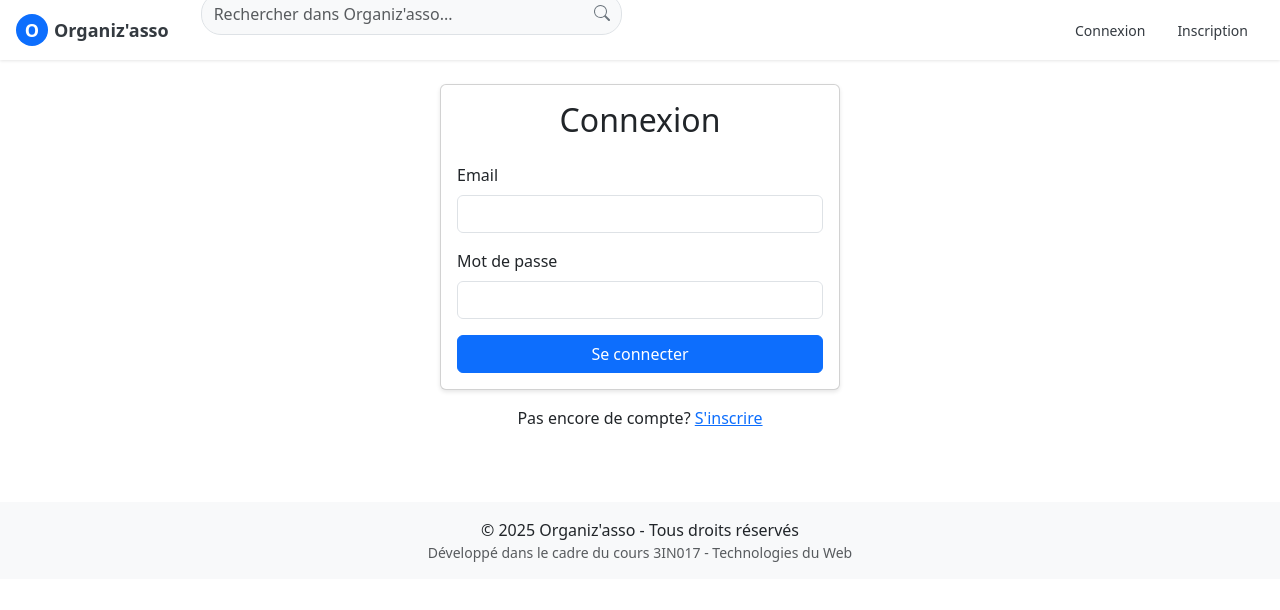
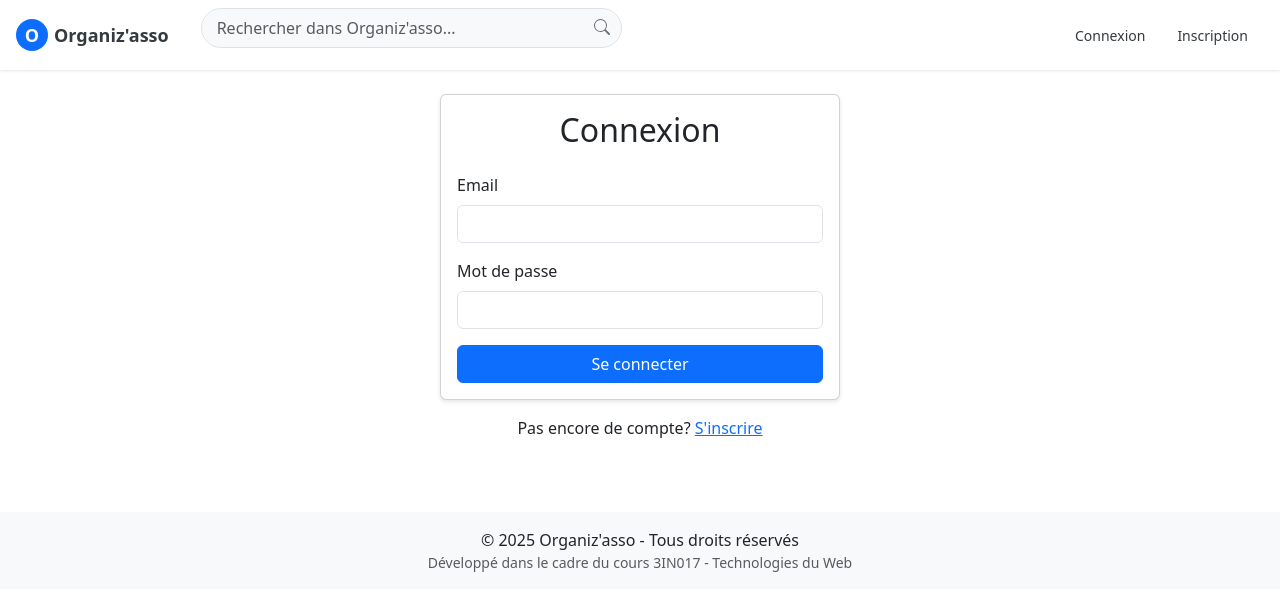
Before and after one commit to asbjin/organiz-asso, a React (Create React App) app in the folder frontend/: page /login in a window 1280 px wide. Shown: the top 610 px of the page. Built offline with nearby package versions, Linux system fonts and the light colour scheme; no server answers.

Commit message:
Ajuster la position de la barre de recherche pour plus d'espace

```diff
--- a/frontend/src/components/layout/Header.css
+++ b/frontend/src/components/layout/Header.css
@@ -2,13 +2,13 @@
 
 /* Variables */
 :root {
-  --header-height: 60px;
+  --header-height: 70px;
 }
 
 /* Header principal */
 .reddit-header {
   background-color: var(--background-white);
-  height: var(--header-height);
+  height: 70px;
   box-shadow: 0 1px 3px rgba(0, 0, 0, 0.1);
   margin-bottom: 16px;
   padding: 0;
@@ -51,15 +51,18 @@
 .search-container {
   flex: 1;
   max-width: 600px;
-  margin: 0 16px;
+  margin: 12px 16px;
+  position: relative;
 }
 
 .search-input {
   background-color: var(--highlight-color);
   border: 1px solid var(--border-color);
-  padding: 8px 12px;
+  padding: 10px 15px;
   border-radius: 20px;
   transition: all 0.2s ease;
+  height: 40px;
+  margin-top: 5px;
 }
 
 .search-input:focus {
```
